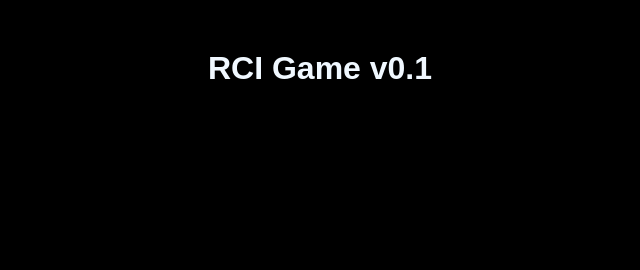
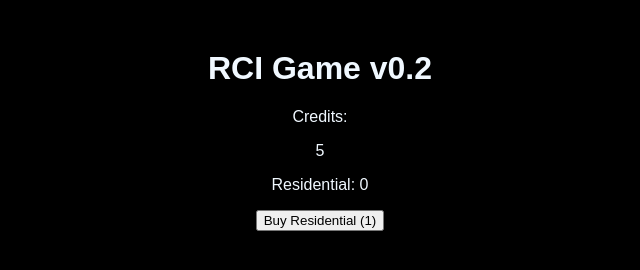
Before and after one commit to avionlore/rcigame, a plain HTML site: page index.html in a window 1280 px wide. Shown: the whole page, without its empty margins (328-968 px from the left). Drawn offline with Linux system fonts and the light colour scheme.

Commit message:
First version of buy zones

```diff
--- a/game.js
+++ b/game.js
@@ -1,10 +1,10 @@
 
 
-let zoneTypes = {
-    Residantial,
-    Commercial,
-    Industry,
-}
+const zoneTypes = Object.freeze({
+    Residantial: "Residantial",
+    Commercial: "Commercial",
+    Industry: "Industry",
+});
 
 let zones = {
     R: {
@@ -14,7 +14,7 @@ let zones = {
         costMultiplicator: 1.5,
         owned: 0,
     },
-}
+};
 
 
 let loadObject = {};
@@ -27,14 +27,14 @@ let gameObject = {
 let gameIds = {
     gameContainer: "gameContainer",
     creditValue: "creditValue",
-}
+};
 
 function setGameObject(key, value)
 {
     if(!(key in gameObject)) { return; }
     if(key in loadObject) { gameObject[key].value = loadObject[key].value; return;}
     gameObject[key].value = value;
-}
+};
 
 function mainScreen()
 {
@@ -42,7 +42,9 @@ function mainScreen()
 
 
     mainContainer.appendChild(creditContainer());
-}
+    mainContainer.appendChild(inventoryContainer());
+    mainContainer.appendChild(buyZonesContainer());
+};
 
 function creditContainer()
 {
@@ -59,19 +61,75 @@ function creditContainer()
 
     return container;
 
+};
+
+function inventoryContainer()
+{
+    const container = document.createElement("p");
+    for (const key in zones) {
+        const zone = zones[key];
+        const zoneContainer = document.createElement("p");
+        zoneContainer.textContent = `${zone.name}: ${zone.owned}`
+        container.appendChild(zoneContainer);
+    }
+
+    return container;
+}
+
+function buyZonesContainer()
+{
+    const container = document.createElement("p");
+    for (const key in zones) {
+        const zone = zones[key];
+        const buyZoneButton = document.createElement("button");
+        const zoneCost = getZoneCost(zone);
+        buyZoneButton.innerText = `Buy ${zone.name} (${zoneCost})`;
+        buyZoneButton.addEventListener('click', function(){
+            buyZone(zone, 1);
+        });
+        container.appendChild(buyZoneButton);
+    }
+
+    return container;
+}
+
+function getZoneCost(zone)
+{
+    let zoneCost = 0;
+    zoneCost = zone.costMultiplicator * zone.owned;
+    if(zoneCost<1) { zoneCost = 1};
+    return zoneCost;
+}
+
+function buyZone(zone, number)
+{
+    const zoneCost = getZoneCost(zone);
+    if(!canAfford(zoneCost, number))
+    {
+        return false;
+    }
+
+    zone.owned+=number;
+    gameObject.credits.value-= (zoneCost*number);
+}
+
+function canAfford(cost, number)
+{
+    if((cost * number) <= gameObject.credits.value) { return true};
+    return false;
 }
 
 function updateCredits()
 {
     setGameObject(gameObject.credits.name, gameObject.credits.value + gameObject.creditsBaseIncome.value);
     document.getElementById(gameIds.creditValue).innerHTML = gameObject.credits.value;
-}
+};
 
 function gameUpdate()
 {
     console.log("Tick");
     updateCredits();
-}
+};
 
 mainScreen();
 
--- a/index.html
+++ b/index.html
@@ -17,7 +17,7 @@
 </head>
 <body>
     <div class="titlebox">
-        <h1>RCI Game v0.1</h1>
+        <h1>RCI Game v0.2</h1>
     </div>
     <div id="gameContainer"></div>
 
```
